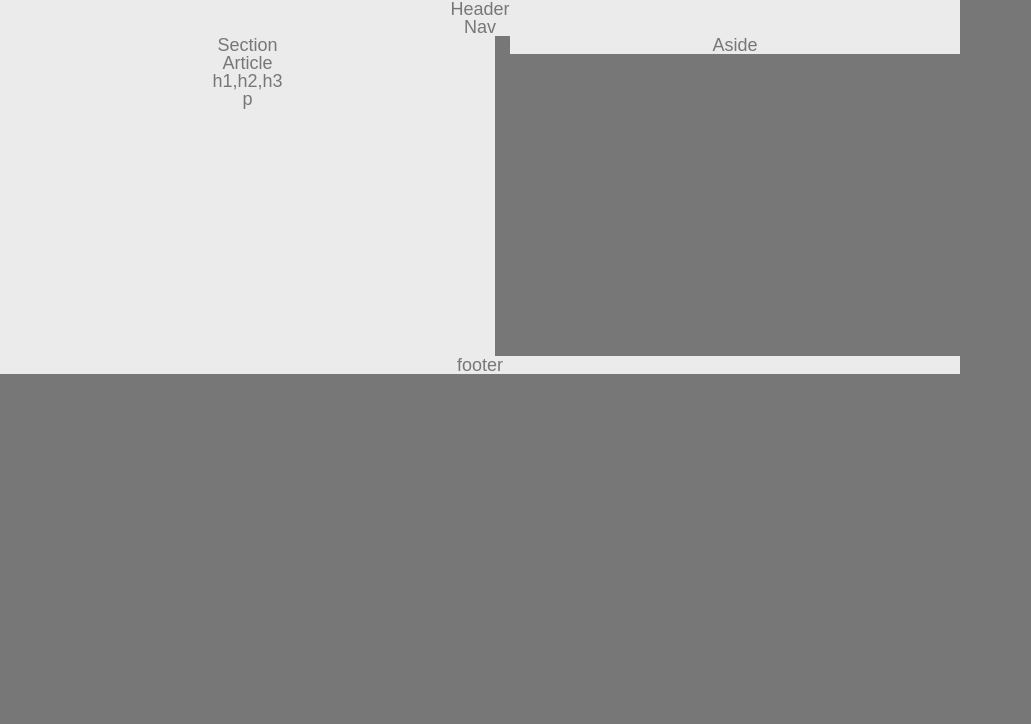
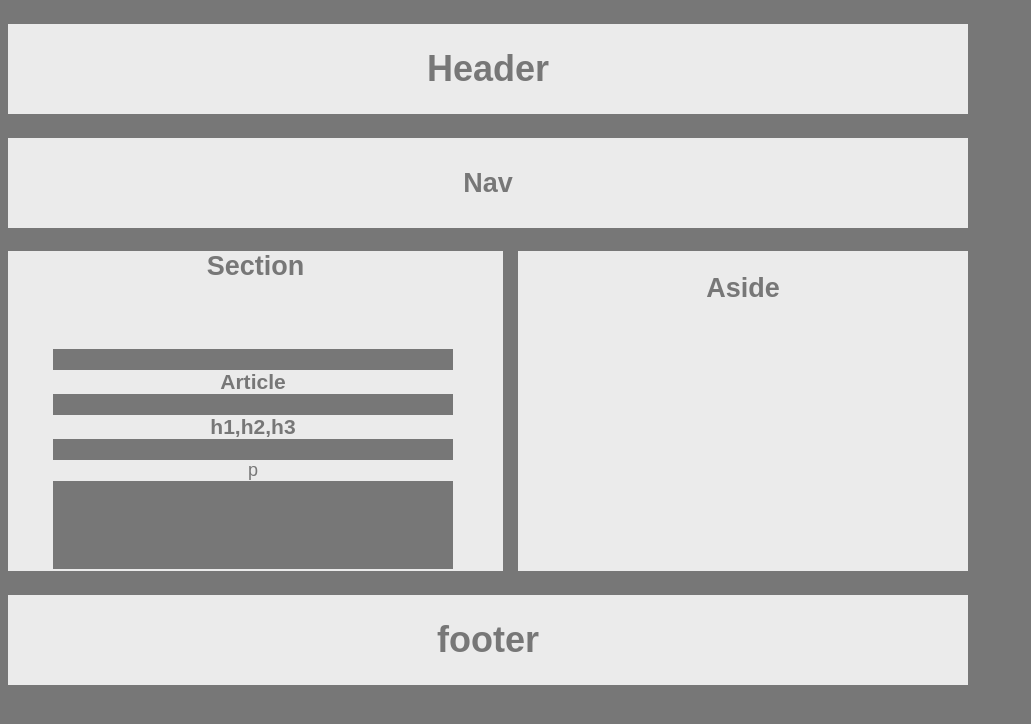
Before and after one commit to Nathaniel-DU/HW-Wireframe, a plain HTML site: page index.html in a window 1280 px wide. Shown: the whole page, without its empty margins (0-1031 px from the left). Drawn offline with Linux system fonts and the light colour scheme.

Commit message:
very cool

```diff
--- a/index.html
+++ b/index.html
@@ -3,16 +3,15 @@
     <head>
         <meta charset="UTF-8">
         <title>Wireframe HW</title>
-        <link href="reset.css" rel="stylesheet">
         <link href="style.css" rel="stylesheet">
     </head>
     <body>
         <header>
             <h1>Header</h1>
-            <nav>
-                <h1>Nav</h1>
-            </nav>
         </header>
+        <nav>
+            <h1>Nav</h1>
+        </nav>
         <aside>
             <h1>Aside</h1>
         </aside>
--- a/style.css
+++ b/style.css
@@ -1,6 +1,4 @@
-*{
-    box-sizing: border-box;
-}
+
 
 body{
     font-family: 'Arial', 'Helvetica Neue', Helvetica, sans-serif;
@@ -13,7 +11,7 @@ body{
 header{
     background: #ebebeb;
     text-align: center;
-
+    line-height: 90px;
 
 
 
@@ -22,6 +20,8 @@ header{
 nav {
    background: #ebebeb;
    text-align: center;
+   line-height: 90px;
+
 
 }
 
@@ -30,6 +30,8 @@ section{
     width: 495px;
     height: 320px;
     text-align: center;
+    display: block;
+    position: relative
 }
 
 aside{
@@ -37,11 +39,13 @@ aside{
     text-align: center;
     float: right;
     width:450px;
+    height: 320px;
 }
 
 footer{
     background: #ebebeb;
     text-align: center;
+    line-height: 90px;
 
 }
 
@@ -49,6 +53,12 @@ article{
     color: #ebebeb;
     background: #777;
     text-align: center;
+    height: 220px;
+    width: 400px;
+    position: absolute;
+    margin: 45px;
+
+
 }
 
 h1{
```
